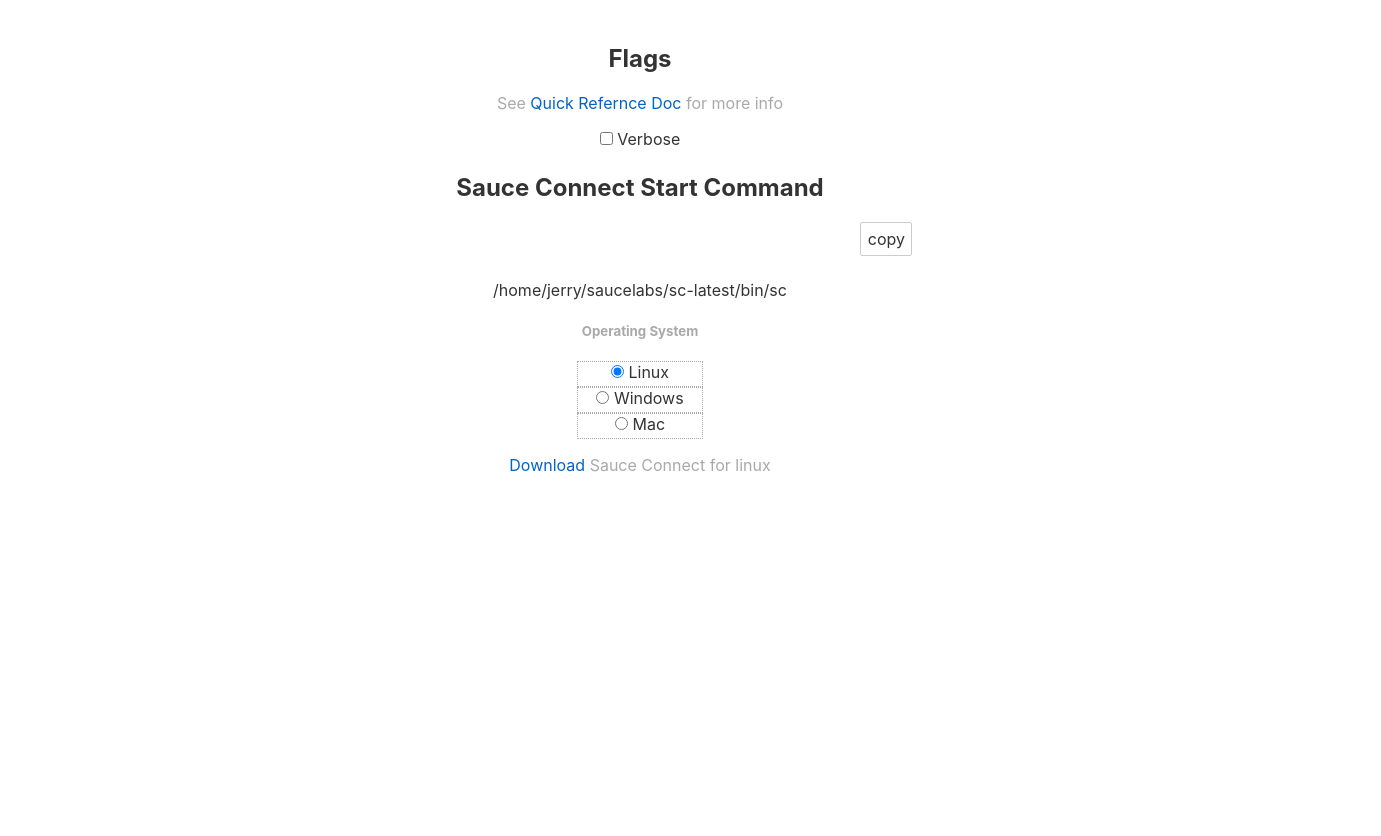
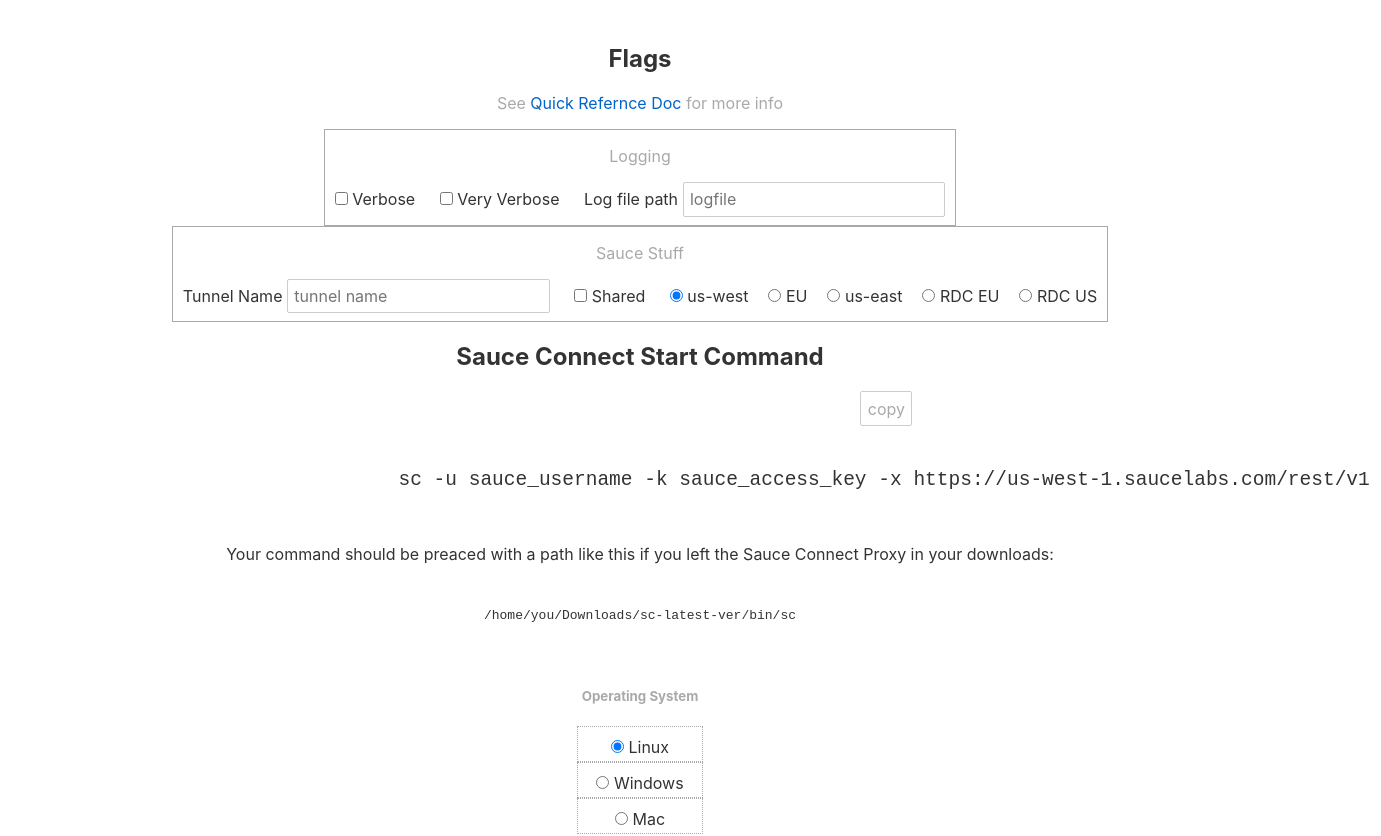
Before and after one commit to maxdobeck/sconfigurator, a Svelte app: page / in a window 1280 px wide. Shown: the top 836 px of the page, 1381 px wide, since content can reach past the window. Before the commit the page ends 800 px from the top, so only its background shows below. Built offline with nearby package versions, Linux system fonts and the light colour scheme.

Commit message:
Added some basic flags that are required most of the time.  working example, if a little janky.

```diff
--- a/src/App.svelte
+++ b/src/App.svelte
@@ -1,55 +1,108 @@
 <script>
 	let cliRef = 'https://wiki.saucelabs.com/display/DOCS/Sauce+Connect+Proxy+Command-Line+Quick+Reference+Guide';
-	let user = 'sauce_username';
-	let apiKey = 'sauce_access_key';
+	let command = 'sc';
+	// sauce
+	let user = '-u sauce_username';
+	let apiKey = '-k sauce_access_key ';
+	let name = '';
+	let shared = false;
+	let scDc = new Map();
+	scDc.set('us-west', 'https://us-west-1.saucelabs.com/rest/v1 ');
+	scDc.set('EU', 'https://eu-central-1.saucelabs.com/rest/v1 ');
+	scDc.set('us-east', 'https://us-east-1.saucelabs.com/rest/v1 ');
+	scDc.set('RDC EU', 'https://eu1.api.testobject.com/sc/rest/v1 ');
+	scDc.set('RDC US', 'https://us1.api.testobject.com/sc/rest/v1 ');
+	let dc_choice = 'us-west';
+	// ssl config
 	let noSslBump = [];
+	// domain based routing + config
 	let directDomains = [];
 	let tunnelDomains = [];
+	let fastFail = [];
+	let basicAuthUser = '';
+	let basicAuthPwd = '';
+	let basicAuthHostPort = '';
+	// logging
 	let verbose = false;
 	let veryVerbose = false;
-	let fastFail = [];
-	let name = '';
 	let logfile = '';
+	// network config
 	let parentProxy = '';
 	let parentProxyUser = '';
 	let parentProxyPwd = '';
 	let pacUrl = '';
 	let tunnelThruProxy = false;
-	let shared = false;
-	let scDc = [
-		'https://eu-central-1.saucelabs.com/rest/v1',
-		'https://us1.api.testobject.com/sc/rest/v1',
-		'https://eu1.api.testobject.com/sc/rest/v1'
-	];
-	let basicAuthUser = '';
-	let basicAuthPwd = '';
-	let basicAuthHostPort = '';
 	let noAutoDetect = false;
 	let dnsServer = [''];
+	// UI: OS settings
+	let os = 'linux';
 
-	// OS settings
-	let os = 'linux';
 </script>
 
 <main>
 
     <h2>Flags</h2>
     <p class="hint">See <a href={cliRef} target="_blank">Quick Refernce Doc</a> for more info</p>
-
-	<label>
+    <div class="flag-container">
+		<!-- Logging -->
+		<div class="flag-section">
+			<p class="hint">Logging</p>
+			<label class="flags">
 				<input type=checkbox bind:checked={verbose} value="verbose">
 				Verbose
 			</label>
 
+			<label class="flags">
+				<input type=checkbox bind:checked={veryVerbose} value="veryVerbose">
+				Very Verbose
+			</label>
+
+			<label class="flags">
+				Log file path
+				<input type="text" bind:value={logfile} placeholder="logfile">
+			</label>
+		</div>
+
+		<!-- Sauce Stuff -->
+		<div class="flag-section">
+			<p class="hint">Sauce Stuff</p>
+			<label class="flags">
+				Tunnel Name
+				<input type=text bind:value={name} placeholder="tunnel name">
+			</label>
+
+			<label class="flags">
+				<input type=checkbox bind:checked={shared} value="false">
+				Shared
+			</label>
+
+			{#each [...scDc.keys()] as datacenter}
+				<label class="flags">
+					<input type="radio" bind:group={dc_choice} value="{datacenter}">
+					{datacenter}
+				</label>
+			{/each}
+		</div>
+	</div>
+
 	<h2>Sauce Connect Start Command</h2>
 	<div class="cmd-container">
 		<button id="copy-cmd-btn" title="copy to clipboard">copy</button>
+		<pre>
+			<code>
+				{command} {user} {apiKey}{#if name.length > 0}-i {name} {/if}{#if shared}-s {/if}{#if verbose} -v {/if}{#if veryVerbose} -v {/if}{#if logfile} -l {logfile}{/if}-x {scDc.get(dc_choice)}
+			</code>
+		</pre>
 
+		<p>Your command should be preaced with a path like
+			this if you left the Sauce Connect Proxy in your downloads:</p>
+		<pre>
 			{#if os === 'linux' || os === 'mac'}
-		<p>/home/jerry/saucelabs/sc-latest/bin/sc </p>
+			<p>/home/you/Downloads/sc-latest-ver/bin/sc</p>
 			{:else}
-		<p>C:\home\jerry\saucelabs\sc-latest\bin\sc </p>
+			<p>C:\you\Downloads\sc-latest-ver\bin\sc.exe</p>
 			{/if}
+		</pre>
 	</div>
 
 	<h5 class="hint">Operating System</h5>
@@ -89,14 +142,38 @@
 		font-weight: 100;
 	}
 
+	.flag-section {
+		display: inline-block;
+		border: 1px solid;
+		border-color: darkgrey;
+	}
+
+	.flag-section label {
+		padding-left: 10px;
+		padding-right: 10px;
+	}
+
+	.flags {
+		display: inline-block;
+	}
+
 	.cmd-container {
 		margin-left: auto;
 		margin-right: auto;
 	}
 
+	code {
+		font-size: 1.5em;
+	}
+
 	#copy-cmd-btn {
 		background-color: transparent;
 		margin-left: 40%;
+		color: darkgrey;
+	}
+
+	#copy-cmd-btn:hover {
+		color:red;
 	}
 
 	.hint {
@@ -109,6 +186,7 @@
 		border-color: darkgrey;
 		margin-left: auto;
 		margin-right: auto;
+		padding-top: 10px;
 	}
 
 	@media (max-width: 700px) {
@@ -120,6 +198,7 @@
 			margin-right: auto;
 		}
 	}
+
 	@media screen {
 		main {
 			max-width: none;
```
Lines whose indentation alone changed are shown as unchanged.
